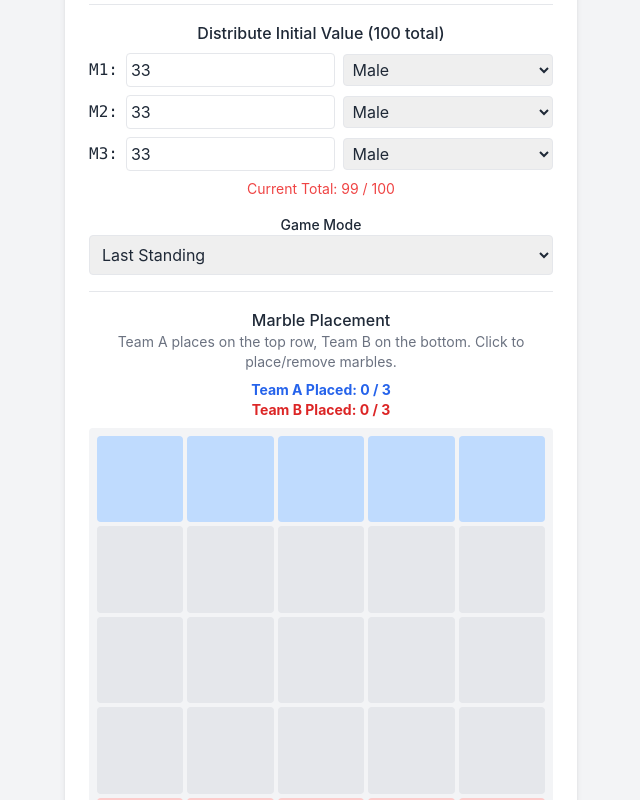
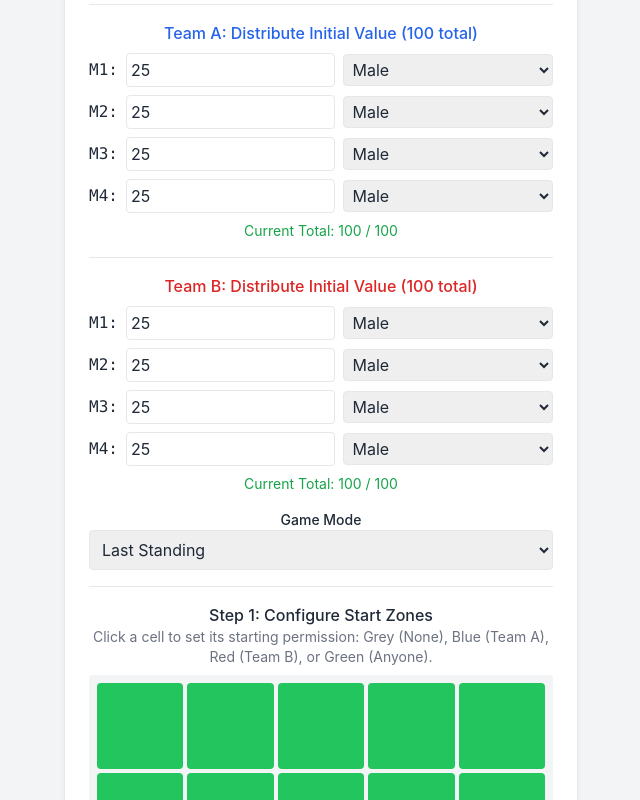
Before and after one commit to randomplayables/gowap, a React (Vite) app: page / in a window 1280 px wide. Shown: the part 360-1160 px from the top of the page, without its empty margins (319-959 px from the left). Built offline with nearby package versions, Linux system fonts and the light colour scheme.

Commit message:
free-up game setup

```diff
--- a/src/components/GameSetup.tsx
+++ b/src/components/GameSetup.tsx
@@ -1,50 +1,60 @@
-import { useState } from 'react';
-import { GameConfig, Gender, MarblePosition } from '../types';
+import { useState, useMemo } from 'react';
+import { GameConfig, Gender, MarblePosition, StartZoneType, TeamID } from '../types';
 import clsx from 'clsx';
 
 interface GameSetupProps {
   onSetupComplete: (config: GameConfig) => void;
 }
 
-const defaultCellFunction = "return x * 1.05;";
+const defaultCellFunction = "return x * 1.5 + 1;";
 
 export default function GameSetup({ onSetupComplete }: GameSetupProps) {
   const [gridSize, setGridSize] = useState(5);
-  const [numMarbles, setNumMarbles] = useState(3);
+  const [numMarbles, setNumMarbles] = useState(4);
   const [totalInitialValue] = useState(100);
   const [gameMode, setGameMode] = useState<'Last Standing' | 'Rounds'>('Last Standing');
   const [maxRounds, setMaxRounds] = useState(50);
-  const [marbleSettings, setMarbleSettings] = useState<{ initialValue: number; gender: Gender }[]>(
-    Array.from({ length: 3 }, () => ({ initialValue: Math.floor(100 / 3), gender: 'M' }))
+
+  // Separate marble settings for each team
+  const [teamAMarbleSettings, setTeamAMarbleSettings] = useState<{ initialValue: number; gender: Gender }[]>(
+    Array.from({ length: 4 }, () => ({ initialValue: Math.floor(100 / 4), gender: 'M' }))
+  );
+  const [teamBMarbleSettings, setTeamBMarbleSettings] = useState<{ initialValue: number; gender: Gender }[]>(
+    Array.from({ length: 4 }, () => ({ initialValue: Math.floor(100 / 4), gender: 'M' }))
   );
 
-  // New state for function editing
+  // Function editing state
   const [customFunctions, setCustomFunctions] = useState<Record<string, string>>({});
   const [editingCell, setEditingCell] = useState<{ row: number; col: number } | null>(null);
   const [currentFunctionBody, setCurrentFunctionBody] = useState(defaultCellFunction);
 
-  // New state for marble placement
+  // Placement and zone configuration state
   const [teamAPositions, setTeamAPositions] = useState<MarblePosition[]>([]);
   const [teamBPositions, setTeamBPositions] = useState<MarblePosition[]>([]);
+  const [startZoneConfig, setStartZoneConfig] = useState<Record<string, StartZoneType>>({});
 
   const handleNumMarblesChange = (e: React.ChangeEvent<HTMLSelectElement>) => {
     const count = parseInt(e.target.value, 10);
     setNumMarbles(count);
-    const initialValue = Math.floor(totalInitialValue / count);
-    setMarbleSettings(Array.from({ length: count }, () => ({ initialValue, gender: 'M' })));
-    // Reset placements when number of marbles changes
+    const initialValue = count > 0 ? Math.floor(totalInitialValue / count) : 0;
+    const newSettings = Array.from({ length: count }, () => ({ initialValue, gender: 'M' as Gender }));
+    setTeamAMarbleSettings(newSettings);
+    setTeamBMarbleSettings(newSettings);
     setTeamAPositions([]);
     setTeamBPositions([]);
   };
 
-  const handleMarbleSettingChange = (index: number, field: 'initialValue' | 'gender', value: string | number) => {
-    const newSettings = [...marbleSettings];
-    if (field === 'initialValue') {
-      newSettings[index].initialValue = Number(value);
-    } else {
-      newSettings[index].gender = value as Gender;
-    }
-    setMarbleSettings(newSettings);
+  const handleMarbleSettingChange = (team: TeamID, index: number, field: 'initialValue' | 'gender', value: string | number) => {
+    const setter = team === 'A' ? setTeamAMarbleSettings : setTeamBMarbleSettings;
+    setter(prevSettings => {
+        const newSettings = [...prevSettings];
+        if (field === 'initialValue') {
+            newSettings[index].initialValue = Number(value);
+        } else {
+            newSettings[index].gender = value as Gender;
+        }
+        return newSettings;
+    });
   };
 
   const handleOpenFunctionEditor = (row: number, col: number) => {
@@ -62,22 +72,49 @@ export default function GameSetup({ onSetupComplete }: GameSetupProps) {
     }
   };
 
+  const handleZoneChange = (row: number, col: number) => {
+    const cellKey = `${row},${col}`;
+    const currentZone = startZoneConfig[cellKey] ?? 'Both';
+    const zoneCycle: StartZoneType[] = ['None', 'A', 'B', 'Both'];
+    const nextZoneIndex = (zoneCycle.indexOf(currentZone) + 1) % zoneCycle.length;
+    const nextZone = zoneCycle[nextZoneIndex];
+    setStartZoneConfig(prev => ({ ...prev, [cellKey]: nextZone }));
+  };
+
   const handlePlacement = (row: number, col: number) => {
     const position: MarblePosition = { row, col };
-    if (row === 0) { // Team A placement
+    const cellKey = `${row},${col}`;
+    const zoneType = startZoneConfig[cellKey] ?? 'Both';
+
+    const isOccupiedByA = teamAPositions.some(p => p.row === row && p.col === col);
+    const isOccupiedByB = teamBPositions.some(p => p.row === row && p.col === col);
+
+    let placeFor: TeamID | null = null;
+    if (zoneType === 'A') {
+        placeFor = 'A';
+    } else if (zoneType === 'B') {
+        placeFor = 'B';
+    } else if (zoneType === 'Both') {
+        // For 'Both' zones, alternate placement between teams based on who has fewer marbles placed.
+        if (teamAPositions.length <= teamBPositions.length) {
+            placeFor = 'A';
+        } else {
+            placeFor = 'B';
+        }
+    }
+
+    if (placeFor === 'A' && !isOccupiedByB) {
         setTeamAPositions(prev => {
-            const isPlaced = prev.some(p => p.row === row && p.col === col);
-            if (isPlaced) {
+            if (isOccupiedByA) {
                 return prev.filter(p => !(p.row === row && p.col === col));
             } else if (prev.length < numMarbles) {
                 return [...prev, position];
             }
             return prev;
         });
-    } else if (row === gridSize - 1) { // Team B placement
+    } else if (placeFor === 'B' && !isOccupiedByA) {
         setTeamBPositions(prev => {
-            const isPlaced = prev.some(p => p.row === row && p.col === col);
-            if (isPlaced) {
+            if (isOccupiedByB) {
                 return prev.filter(p => !(p.row === row && p.col === col));
             } else if (prev.length < numMarbles) {
                 return [...prev, position];
@@ -87,20 +124,39 @@ export default function GameSetup({ onSetupComplete }: GameSetupProps) {
     }
   };
 
-  const currentTotal = marbleSettings.reduce((sum, s) => sum + s.initialValue, 0);
+  const teamACurrentTotal = useMemo(() => teamAMarbleSettings.reduce((sum, s) => sum + s.initialValue, 0), [teamAMarbleSettings]);
+  const teamBCurrentTotal = useMemo(() => teamBMarbleSettings.reduce((sum, s) => sum + s.initialValue, 0), [teamBMarbleSettings]);
 
   const handleSubmit = (e: React.FormEvent) => {
     e.preventDefault();
-    if (currentTotal !== totalInitialValue) {
-        alert(`The sum of marble values must be exactly ${totalInitialValue}.`);
+    if (teamACurrentTotal !== totalInitialValue) {
+        alert(`Team A's sum of marble values must be exactly ${totalInitialValue}.`);
+        return;
+    }
+    if (teamBCurrentTotal !== totalInitialValue) {
+        alert(`Team B's sum of marble values must be exactly ${totalInitialValue}.`);
         return;
     }
     if (teamAPositions.length !== numMarbles || teamBPositions.length !== numMarbles) {
         alert(`Please place all ${numMarbles} marbles for each team.`);
         return;
     }
+
+    const finalStartZoneConfig = { ...startZoneConfig };
+    for (let r = 0; r < gridSize; r++) {
+        for (let c = 0; c < gridSize; c++) {
+            const key = `${r},${c}`;
+            if (!finalStartZoneConfig[key]) {
+                finalStartZoneConfig[key] = 'Both';
+            }
+        }
+    }
+
     onSetupComplete({
-      gridSize, numMarbles, totalInitialValue, gameMode, maxRounds, marbleSettings, customFunctions, teamAPositions, teamBPositions
+      gridSize, numMarbles, totalInitialValue, gameMode, maxRounds,
+      teamAMarbleSettings, teamBMarbleSettings,
+      customFunctions, teamAPositions, teamBPositions,
+      startZoneConfig: finalStartZoneConfig
     });
   };
 
@@ -127,21 +183,39 @@ export default function GameSetup({ onSetupComplete }: GameSetupProps) {
             </select>
           </div>
 
-          {/* Marble Settings */}
+          {/* Team A Marble Settings */}
           <div className="border-t pt-4">
-              <h3 className="font-medium">Distribute Initial Value ({totalInitialValue} total)</h3>
-              {marbleSettings.map((setting, i) => (
+              <h3 className="font-medium text-blue-600">Team A: Distribute Initial Value ({totalInitialValue} total)</h3>
+              {teamAMarbleSettings.map((setting, i) => (
                   <div key={i} className="flex items-center space-x-2 mt-2">
                       <span className="font-mono">M{i+1}:</span>
-                      <input type="number" value={setting.initialValue} onChange={(e) => handleMarbleSettingChange(i, 'initialValue', e.target.value)} className="w-1/2 p-1 border rounded"/>
-                      <select value={setting.gender} onChange={(e) => handleMarbleSettingChange(i, 'gender', e.target.value)} className="w-1/2 p-1 border rounded">
+                      <input type="number" value={setting.initialValue} onChange={(e) => handleMarbleSettingChange('A', i, 'initialValue', e.target.value)} className="w-1/2 p-1 border rounded"/>
+                      <select value={setting.gender} onChange={(e) => handleMarbleSettingChange('A', i, 'gender', e.target.value)} className="w-1/2 p-1 border rounded">
                           <option value="M">Male</option>
                           <option value="F">Female</option>
                       </select>
                   </div>
               ))}
-              <p className={`text-sm mt-2 ${currentTotal !== totalInitialValue ? 'text-red-500' : 'text-green-600'}`}>
-                  Current Total: {currentTotal} / {totalInitialValue}
+              <p className={`text-sm mt-2 ${teamACurrentTotal !== totalInitialValue ? 'text-red-500' : 'text-green-600'}`}>
+                  Current Total: {teamACurrentTotal} / {totalInitialValue}
+              </p>
+          </div>
+
+          {/* Team B Marble Settings */}
+          <div className="border-t pt-4">
+              <h3 className="font-medium text-red-600">Team B: Distribute Initial Value ({totalInitialValue} total)</h3>
+              {teamBMarbleSettings.map((setting, i) => (
+                  <div key={i} className="flex items-center space-x-2 mt-2">
+                      <span className="font-mono">M{i+1}:</span>
+                      <input type="number" value={setting.initialValue} onChange={(e) => handleMarbleSettingChange('B', i, 'initialValue', e.target.value)} className="w-1/2 p-1 border rounded"/>
+                      <select value={setting.gender} onChange={(e) => handleMarbleSettingChange('B', i, 'gender', e.target.value)} className="w-1/2 p-1 border rounded">
+                          <option value="M">Male</option>
+                          <option value="F">Female</option>
+                      </select>
+                  </div>
+              ))}
+              <p className={`text-sm mt-2 ${teamBCurrentTotal !== totalInitialValue ? 'text-red-500' : 'text-green-600'}`}>
+                  Current Total: {teamBCurrentTotal} / {totalInitialValue}
               </p>
           </div>
 
@@ -161,10 +235,45 @@ export default function GameSetup({ onSetupComplete }: GameSetupProps) {
             </div>
           )}
 
-           {/* Marble Placement */}
+          {/* Step A: Configure Start Zones */}
+          <div className="border-t pt-4">
+              <h3 className="font-medium">Step 1: Configure Start Zones</h3>
+              <p className="text-sm text-gray-500 mb-2">Click a cell to set its starting permission: Grey (None), Blue (Team A), Red (Team B), or Green (Anyone).</p>
+              <div className="bg-gray-100 p-2 rounded mt-2">
+                  <div className="grid gap-1" style={{ gridTemplateColumns: `repeat(${gridSize}, 1fr)`}}>
+                      {Array.from({length: gridSize * gridSize}).map((_, i) => {
+                          const row = Math.floor(i / gridSize);
+                          const col = i % gridSize;
+                          const cellKey = `${row},${col}`;
+                          const zoneType = startZoneConfig[cellKey] ?? 'Both';
+                          return (
+                              <button
+                                  type="button"
+                                  key={cellKey}
+                                  onClick={() => handleZoneChange(row, col)}
+                                  className={clsx(
+                                      "aspect-square rounded text-xs transition-colors text-white font-bold flex items-center justify-center",
+                                      {
+                                          "bg-gray-400 hover:bg-gray-500": zoneType === 'None',
+                                          "bg-blue-500 hover:bg-blue-600": zoneType === 'A',
+                                          "bg-red-500 hover:bg-red-600": zoneType === 'B',
+                                          "bg-green-500 hover:bg-green-600": zoneType === 'Both',
+                                      }
+                                  )}
+                                  title={`Set start zone for (${row},${col}) to: ${zoneType}`}
+                              >
+                                {zoneType === 'A' || zoneType === 'B' ? zoneType : ''}
+                              </button>
+                          );
+                      })}
+                  </div>
+              </div>
+          </div>
+
+           {/* Step B: Marble Placement */}
            <div className="border-t pt-4">
-              <h3 className="font-medium">Marble Placement</h3>
-              <p className="text-sm text-gray-500 mb-2">Team A places on the top row, Team B on the bottom. Click to place/remove marbles.</p>
+              <h3 className="font-medium">Step 2: Place Marbles</h3>
+              <p className="text-sm text-gray-500 mb-2">Click on a configured start square to place or remove a marble. For green squares, placement will alternate between teams.</p>
               <p className="text-sm font-bold text-blue-600">Team A Placed: {teamAPositions.length} / {numMarbles}</p>
               <p className="text-sm font-bold text-red-600">Team B Placed: {teamBPositions.length} / {numMarbles}</p>
               <div className="bg-gray-100 p-2 rounded mt-2">
@@ -172,31 +281,28 @@ export default function GameSetup({ onSetupComplete }: GameSetupProps) {
                       {Array.from({length: gridSize * gridSize}).map((_, i) => {
                           const row = Math.floor(i / gridSize);
                           const col = i % gridSize;
-                          const isTeamAPlacementZone = row === 0;
-                          const isTeamBPlacementZone = row === gridSize - 1;
+                          const cellKey = `${row},${col}`;
+                          const zoneType = startZoneConfig[cellKey] ?? 'Both';
                           const isAPlaced = teamAPositions.some(p => p.row === row && p.col === col);
                           const isBPlaced = teamBPositions.some(p => p.row === row && p.col === col);
-
-                          const canPlaceA = isTeamAPlacementZone && teamAPositions.length < numMarbles;
-                          const canPlaceB = isTeamBPlacementZone && teamBPositions.length < numMarbles;
+                          const isDisabled = zoneType === 'None' || (isAPlaced && isBPlaced);
 
                           return (
                               <button
                                   type="button"
-                                  key={`${row}-${col}`}
+                                  key={cellKey}
                                   onClick={() => handlePlacement(row, col)}
-                                  disabled={!isTeamAPlacementZone && !isTeamBPlacementZone}
+                                  disabled={isDisabled}
                                   className={clsx(
-                                      "aspect-square rounded text-xs transition-colors",
+                                      "aspect-square rounded text-xs transition-colors flex items-center justify-center font-bold text-white",
                                       {
-                                          "bg-gray-200": !isTeamAPlacementZone && !isTeamBPlacementZone,
-                                          "bg-blue-200 hover:bg-blue-300": isTeamAPlacementZone && !isAPlaced,
-                                          "bg-red-200 hover:bg-red-300": isTeamBPlacementZone && !isBPlaced,
                                           "bg-blue-500": isAPlaced,
                                           "bg-red-500": isBPlaced,
-                                          "cursor-not-allowed opacity-50":
-                                              (isTeamAPlacementZone && !isAPlaced && !canPlaceA) ||
-                                              (isTeamBPlacementZone && !isBPlaced && !canPlaceB)
+                                          "bg-gray-300 cursor-not-allowed": !isAPlaced && !isBPlaced && zoneType === 'None',
+                                          "bg-blue-200 hover:bg-blue-300": !isAPlaced && !isBPlaced && zoneType === 'A',
+                                          "bg-red-200 hover:bg-red-300": !isAPlaced && !isBPlaced && zoneType === 'B',
+                                          "bg-green-200 hover:bg-green-300": !isAPlaced && !isBPlaced && zoneType === 'Both',
+                                          "cursor-not-allowed opacity-50": isDisabled && !(isAPlaced || isBPlaced),
                                       }
                                   )}
                                   title={`Place marble at (${row},${col})`}
--- a/src/hooks/useGowapGame.ts
+++ b/src/hooks/useGowapGame.ts
@@ -18,19 +18,20 @@ export const useGowapGame = () => {
 
         const teams: Record<TeamID, Team> = { A: { id: 'A', marbles: [] }, B: { id: 'B', marbles: [] } };
 
-        // Use user-defined positions for marbles
+        // Use user-defined settings and positions for marbles for Team A
         for (let i = 0; i < config.numMarbles; i++) {
-            const setting = config.marbleSettings[i];
-
-            // Team A
+            const setting = config.teamAMarbleSettings[i];
             teams.A.marbles.push({
                 id: `A-${i}`, team: 'A', gender: setting.gender,
                 inputValue: setting.initialValue, outputValue: setting.initialValue,
                 position: config.teamAPositions[i],
                 isAlive: true,
             });
+        }
 
-            // Team B
+        // Use user-defined settings and positions for marbles for Team B
+        for (let i = 0; i < config.numMarbles; i++) {
+            const setting = config.teamBMarbleSettings[i];
             teams.B.marbles.push({
                 id: `B-${i}`, team: 'B', gender: setting.gender,
                 inputValue: setting.initialValue, outputValue: setting.initialValue,
--- a/src/types.ts
+++ b/src/types.ts
@@ -1,6 +1,7 @@
 export type Gender = 'M' | 'F';
 export type TeamID = 'A' | 'B';
 export type GameMode = 'Last Standing' | 'Rounds';
+export type StartZoneType = 'A' | 'B' | 'Both' | 'None';
 
 export interface MarblePosition {
   row: number;
@@ -38,10 +39,15 @@ export interface GameConfig {
   totalInitialValue: number;
   gameMode: GameMode;
   maxRounds: number;
-  marbleSettings: {
+  teamAMarbleSettings: {
     initialValue: number;
     gender: Gender;
   }[];
+  teamBMarbleSettings: {
+    initialValue: number;
+    gender: Gender;
+  }[];
+  startZoneConfig: Record<string, StartZoneType>;
   // Allows custom functions per cell
   customFunctions?: Record<string, string>; // e.g. { "0,0": "return x * 1.1;" }
   teamAPositions: MarblePosition[];
```
